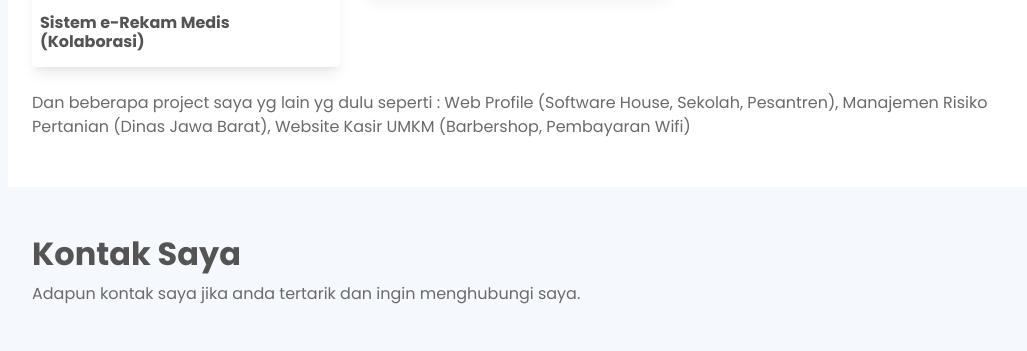
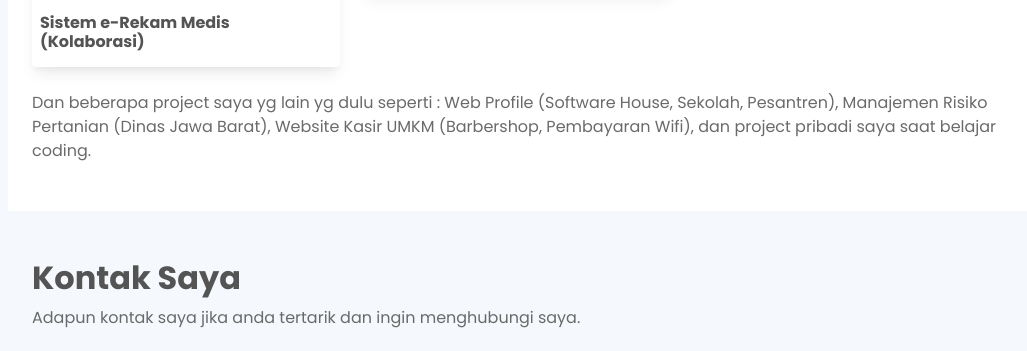
Before and after one commit to ajiputraprayogi/ajiputraprayogi.github.io, a plain HTML site: page index.html in a window 1280 px wide. Shown: the part 2597-2948 px from the top of the page, without its empty margins (252-1279 px from the left). Drawn offline with nearby package versions, Linux system fonts and the light colour scheme.

Commit message:
update webprofil

```diff
--- a/index.html
+++ b/index.html
@@ -169,7 +169,7 @@
                 </div>
             </div>
 
-            <p>Dan beberapa project saya yg lain yg dulu seperti : Web Profile (Software House, Sekolah, Pesantren), Manajemen Risiko Pertanian (Dinas Jawa Barat), Website Kasir UMKM (Barbershop, Pembayaran Wifi)</p>
+            <p>Dan beberapa project saya yg lain yg dulu seperti : Web Profile (Software House, Sekolah, Pesantren), Manajemen Risiko Pertanian (Dinas Jawa Barat), Website Kasir UMKM (Barbershop, Pembayaran Wifi), dan project pribadi saya saat belajar coding.</p>
         </div>
     </div>
 
```
